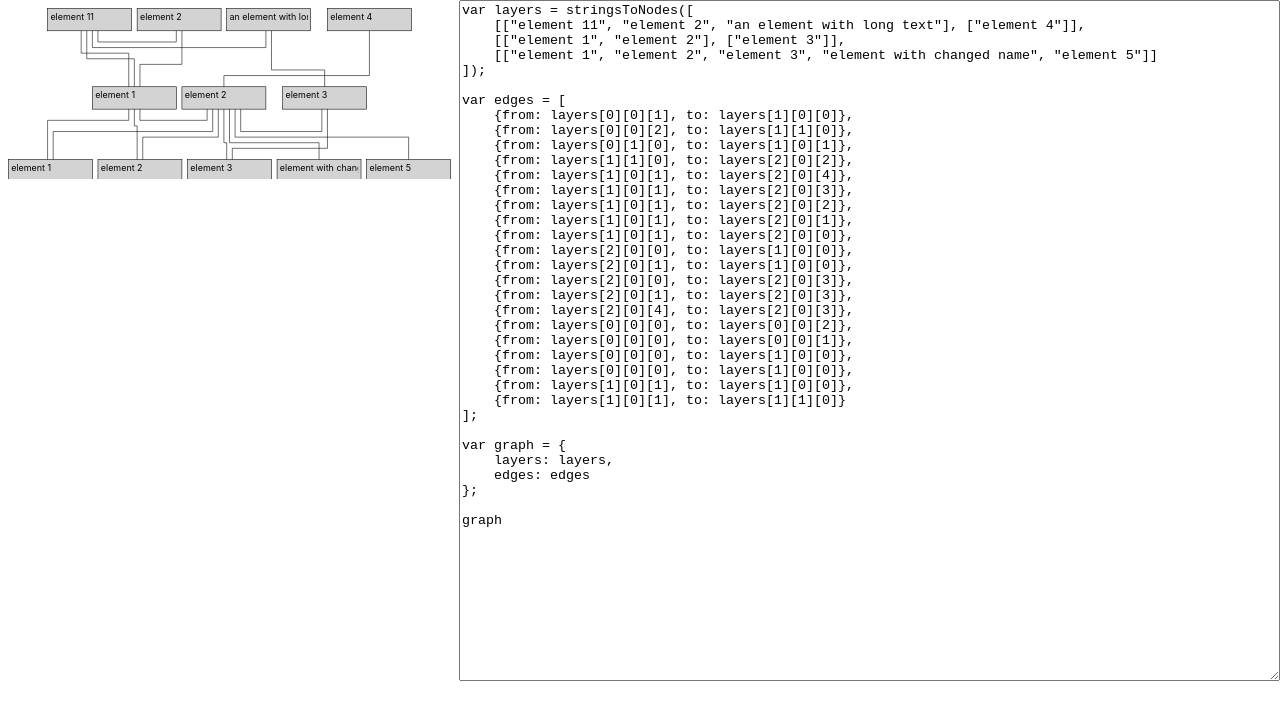
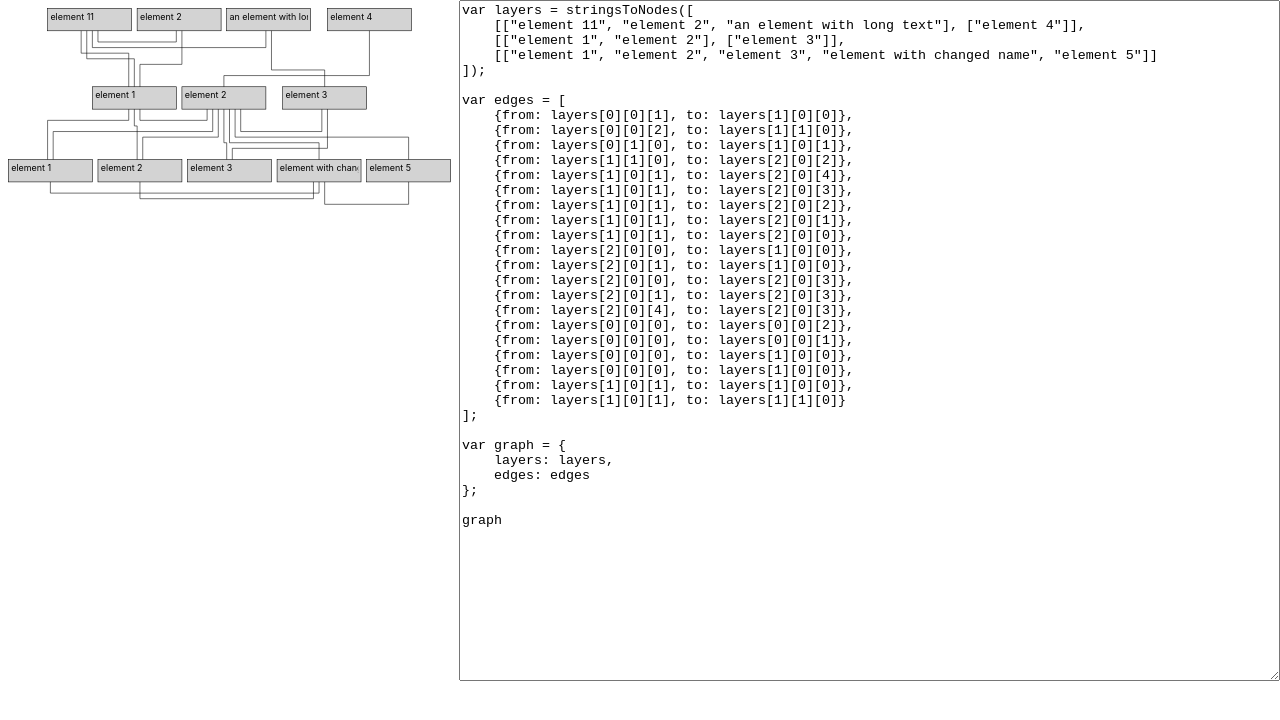
Before and after one commit to tkreyling/svg-experiments, a React (Create React App) app: page / in a window 1280 px wide. Shown: the top 720 px of the page. Built offline with nearby package versions, Linux system fonts and the light colour scheme.

Commit message:
Adjust calculation of overall height

```diff
--- a/src/App.tsx
+++ b/src/App.tsx
@@ -66,7 +66,7 @@ export function widthOfElements(groups: Layer<any>) {
 
 function heightOfNodes(layers: Layer<any>[]) {
     let n = layers.length;
-    return n*ELEMENT_HEIGHT + n*VERTICAL_SPACING;
+    return n * ELEMENT_HEIGHT + n * VERTICAL_SPACING + 2 * n * BORDER_MARGIN_TOP;
 }
 
 function fromIsUpper<T extends LayerPosition>(edge: Edge<T>) {
```
